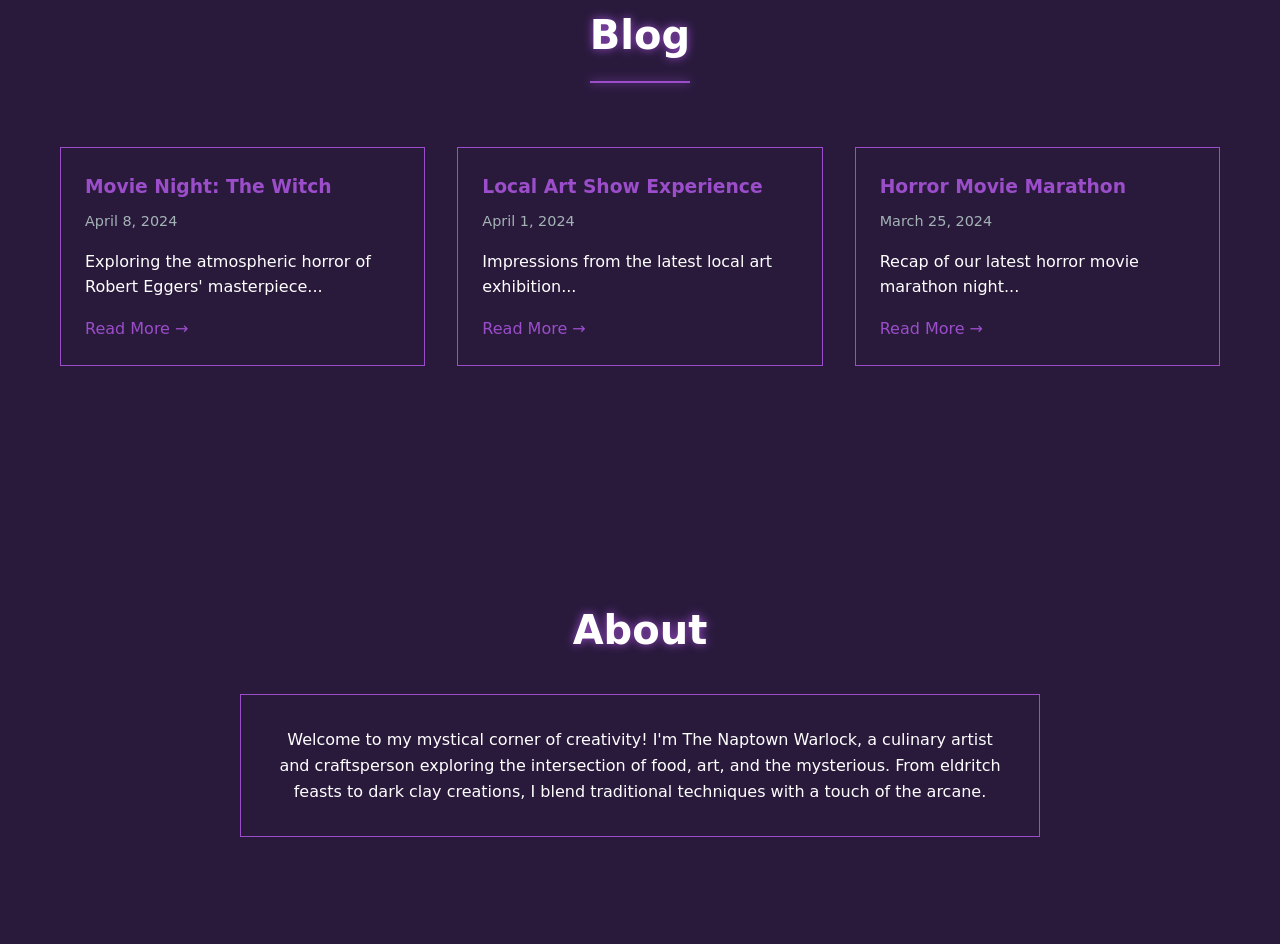
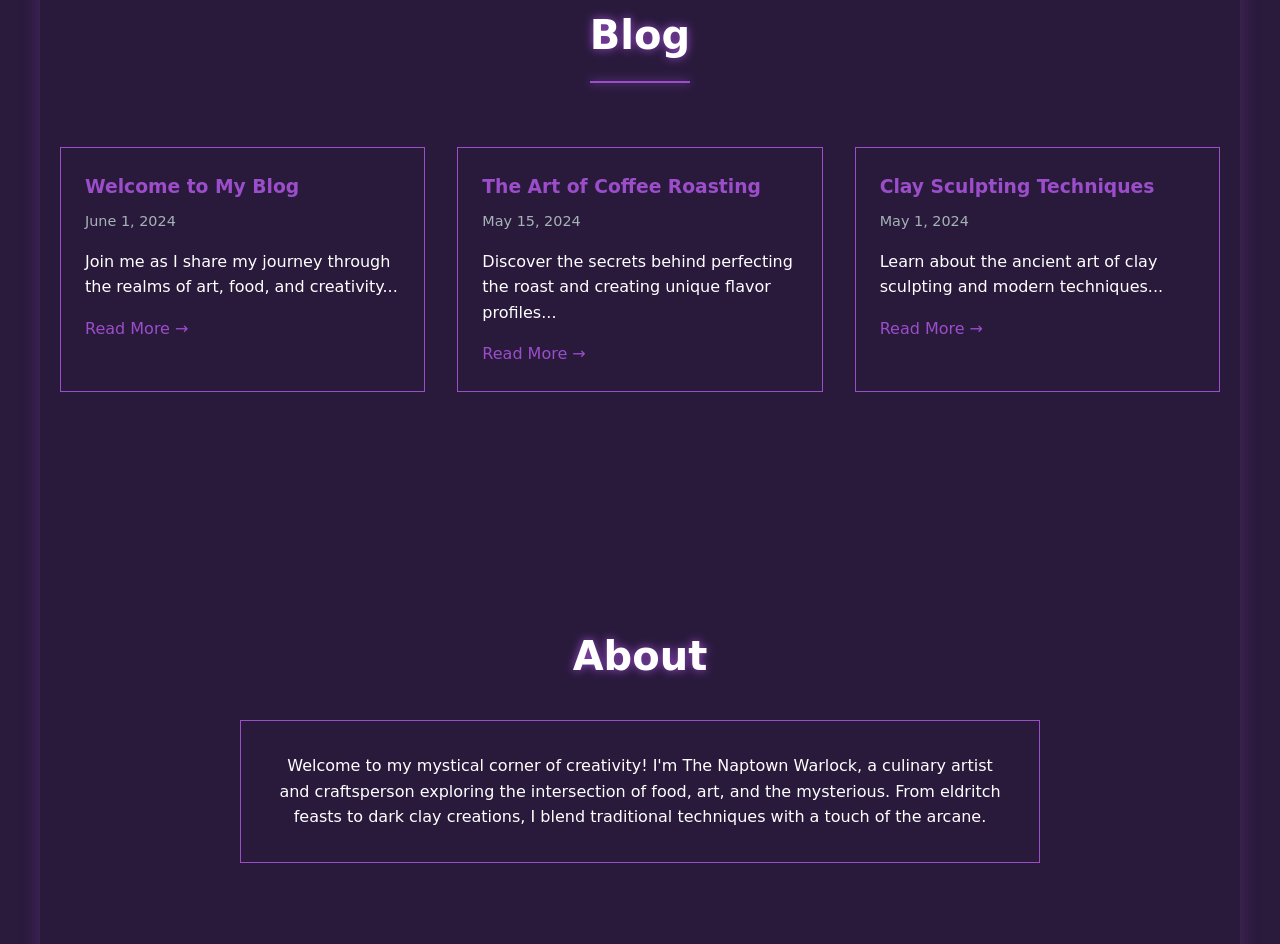
Before and after one commit to TheNaptownWarlock/elderevilwebsite, a plain HTML site: page index.html in a window 1280 px wide. Shown: the part 3018-3962 px from the top of the page. Drawn offline with Linux system fonts and the light colour scheme; a web font is replaced by a local one.

Commit message:
Improve background visibility and fix blog read more links

```diff
--- a/index.html
+++ b/index.html
@@ -158,24 +158,24 @@
             <section id="blog" class="blog-section">
                 <h2>Blog</h2>
                 <div class="blog-grid">
-                    <article class="blog-post">
-                        <h3>Movie Night: The Witch</h3>
-                        <p class="blog-date">April 8, 2024</p>
-                        <p>Exploring the atmospheric horror of Robert Eggers' masterpiece...</p>
-                        <a href="#" class="read-more">Read More</a>
-                    </article>
-                    <article class="blog-post">
-                        <h3>Local Art Show Experience</h3>
-                        <p class="blog-date">April 1, 2024</p>
-                        <p>Impressions from the latest local art exhibition...</p>
-                        <a href="#" class="read-more">Read More</a>
-                    </article>
-                    <article class="blog-post">
-                        <h3>Horror Movie Marathon</h3>
-                        <p class="blog-date">March 25, 2024</p>
-                        <p>Recap of our latest horror movie marathon night...</p>
-                        <a href="#" class="read-more">Read More</a>
-                    </article>
+                    <div class="blog-post">
+                        <h3>Welcome to My Blog</h3>
+                        <p class="blog-date">June 1, 2024</p>
+                        <p>Join me as I share my journey through the realms of art, food, and creativity...</p>
+                        <a href="#blog" class="read-more">Read More</a>
+                    </div>
+                    <div class="blog-post">
+                        <h3>The Art of Coffee Roasting</h3>
+                        <p class="blog-date">May 15, 2024</p>
+                        <p>Discover the secrets behind perfecting the roast and creating unique flavor profiles...</p>
+                        <a href="#blog" class="read-more">Read More</a>
+                    </div>
+                    <div class="blog-post">
+                        <h3>Clay Sculpting Techniques</h3>
+                        <p class="blog-date">May 1, 2024</p>
+                        <p>Learn about the ancient art of clay sculpting and modern techniques...</p>
+                        <a href="#blog" class="read-more">Read More</a>
+                    </div>
                 </div>
             </section>
 
--- a/styles.css
+++ b/styles.css
@@ -20,7 +20,7 @@ body {
     background-image: url('../images/UI images/ElderEvilBorder.png');
     background-repeat: no-repeat;
     background-position: center;
-    background-size: cover;
+    background-size: contain;
     background-attachment: fixed;
     min-height: 100vh;
     position: relative;
@@ -33,8 +33,7 @@ body::before {
     left: 0;
     right: 0;
     bottom: 0;
-    background-color: var(--primary-color);
-    opacity: 0.7;
+    background-color: rgba(42, 27, 61, 0.5);
     z-index: -1;
 }
 
@@ -44,6 +43,9 @@ body::before {
     padding: 0 20px;
     position: relative;
     z-index: 1;
+    background-color: rgba(42, 27, 61, 0.7);
+    border-radius: 10px;
+    box-shadow: 0 0 20px rgba(155, 77, 202, 0.3);
 }
 
 /* Glow Effects */
```
